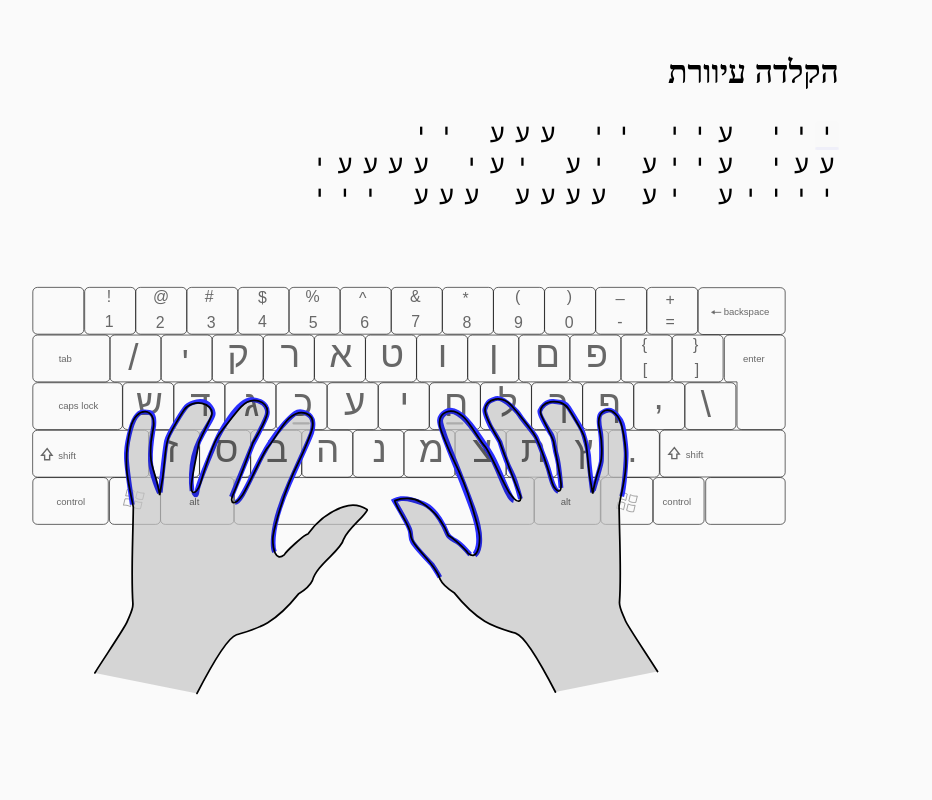
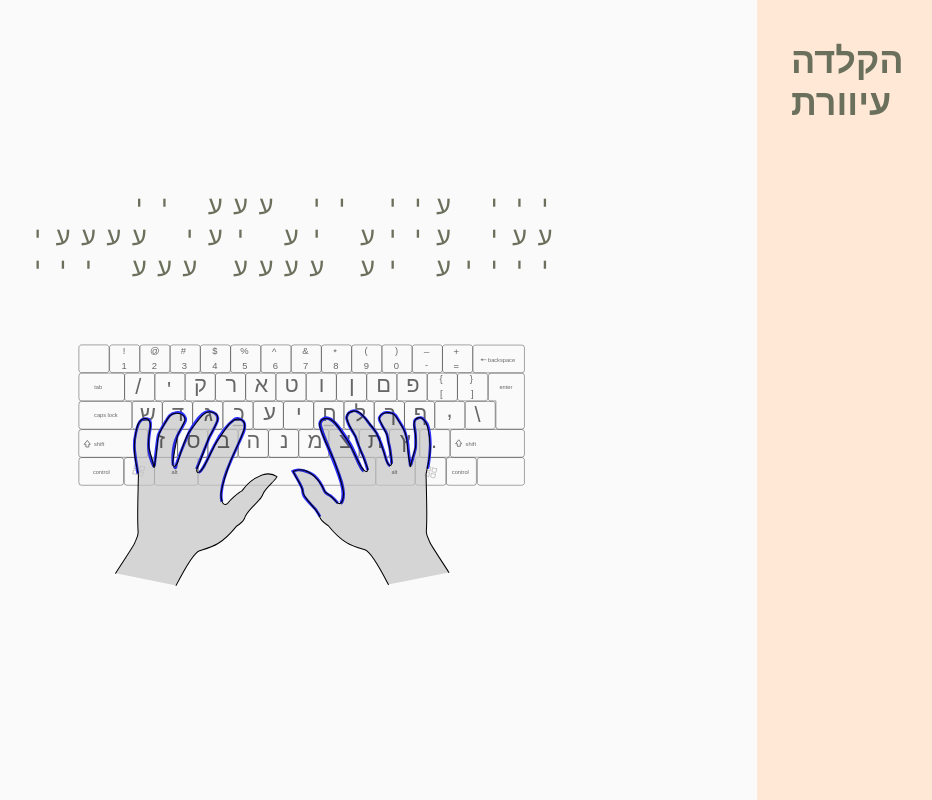
Before and after one commit to dlvhdr/hebrew-touch-typing, a React app: page / in a window 1280 px wide. Shown: the whole page, without its empty margins (249-1181 px from the left). Built offline with nearby package versions, Linux system fonts and the light colour scheme.

Commit message:
sidebar skeleton

```diff
--- a/src/Root/Root.tsx
+++ /dev/null
@@ -1,18 +0,0 @@
-import React, {useMemo} from 'react';
-import HebrewTouchTyping from '../components/HebrewTouchTyping/HebrewTouchTyping';
-
-import './root.scss';
-import {getFullListOfPracticeAndReviewExercises} from '../utils/generateLetterExercises';
-
-const HebrewTouchTypingPage = (): React.ReactElement => {
-  const exercises = useMemo(() => {
-    return getFullListOfPracticeAndReviewExercises();
-  }, []);
-  const exerciseNumber = useMemo(() => {
-    return Math.floor(Math.random() * exercises.length);
-  }, []);
-
-  return <HebrewTouchTyping exercise={exercises[exerciseNumber].text} />;
-};
-
-export default HebrewTouchTypingPage;
--- a/src/Root/root.scss
+++ /dev/null
@@ -1,16 +0,0 @@
-@import '../../public/css/typography.scss';
-
-*,
-*::before,
-*::after {
-  box-sizing: border-box;
-  padding: 0px;
-  margin: 0px;
-}
-
-body {
-  font-family: 'Poppins';
-  font-size: 16px;
-  padding: 48px 15vw;
-  background: #fafafa;
-}
--- a/src/components/HebrewTouchTyping/HebrewTouchTyping.tsx
+++ b/src/components/HebrewTouchTyping/HebrewTouchTyping.tsx
@@ -2,15 +2,18 @@ import React, {KeyboardEvent, useRef, useState} from 'react';
 import {ExerciseText} from '../../utils/generateLetterExercises';
 import ExerciseTextBlock from '../ExerciseTextBlock/ExerciseTextBlock';
 import KeyboardSvg from './keyboard-svg.svg';
+import classNames from 'classnames';
 
 import * as styles from './hebrew-touch-typing.scss';
 
 interface HebrewTouchTypingProps {
   exercise: ExerciseText;
+  className?: string;
 }
 
 const HebrewTouchTyping = ({
   exercise,
+  className,
 }: HebrewTouchTypingProps): React.ReactElement => {
   const text = exercise.join('');
   const inputRef = useRef<HTMLInputElement | null>(null);
@@ -25,8 +28,7 @@ const HebrewTouchTyping = ({
   };
 
   return (
-    <div className={styles.root}>
-      <h1>הקלדה עיוורת</h1>
+    <div className={classNames(styles.root, className)}>
       <input
         aria-hidden="true"
         data-testid="input"
--- a/src/components/Letter/Letter.tsx
+++ b/src/components/Letter/Letter.tsx
@@ -19,11 +19,11 @@ const Letter: React.FC<LetterProps> = ({letter, state}: LetterProps) => {
   const activeClassName = useMemo(() => {
     switch (state) {
       case LetterState.CURRENT_LETTER:
-        return 'current-letter';
+        return 'currentLetter';
       case LetterState.CORRECT:
-        return 'correct-letter';
+        return 'correctLetter';
       case LetterState.INCORRECT:
-        return 'incorrect-letter';
+        return 'incorrectLetter';
       default:
         return undefined;
     }
--- /dev/null
+++ b/src/components/Root/Root.tsx
@@ -0,0 +1,27 @@
+import React, {useMemo} from 'react';
+import HebrewTouchTyping from '../HebrewTouchTyping/HebrewTouchTyping';
+import {getFullListOfPracticeAndReviewExercises} from '../../utils/generateLetterExercises';
+import SideBar from '../SideBar/SideBar';
+
+import * as styles from './root.scss';
+
+const HebrewTouchTypingPage = (): React.ReactElement => {
+  const exercises = useMemo(() => {
+    return getFullListOfPracticeAndReviewExercises();
+  }, []);
+  const exerciseNumber = useMemo(() => {
+    return Math.floor(Math.random() * exercises.length);
+  }, []);
+
+  return (
+    <div className={styles.root}>
+      <SideBar />
+      <HebrewTouchTyping
+        className={styles.mainContent}
+        exercise={exercises[exerciseNumber].text}
+      />
+    </div>
+  );
+};
+
+export default HebrewTouchTypingPage;
--- /dev/null
+++ b/src/components/Root/root.scss
@@ -0,0 +1,26 @@
+@import '../../../public/css/typography.scss';
+
+*,
+*::before,
+*::after {
+  box-sizing: border-box;
+  padding: 0px;
+  margin: 0px;
+}
+
+body {
+  font-family: 'Arial';
+  font-size: 16px;
+  background: #fafafa;
+  color: #6b705c;
+}
+
+.root {
+  display: flex;
+  flex-direction: row-reverse;
+  gap: 200px;
+}
+
+.main-content {
+  flex-grow: 1;
+}
--- /dev/null
+++ b/src/components/SideBar/SideBar.tsx
@@ -0,0 +1,13 @@
+import React from 'react';
+
+import * as styles from './side-bar.scss';
+
+const SideBar: React.FC = () => {
+  return (
+    <div className={styles.root}>
+      <h1>הקלדה עיוורת</h1>
+    </div>
+  );
+};
+
+export default SideBar;
--- /dev/null
+++ b/src/components/SideBar/side-bar.scss
@@ -0,0 +1,13 @@
+.root {
+  width: 274px;
+  height: 100vh;
+  padding: 40px 34px;
+  background: #ffe8d6;
+  display: flex;
+  flex-direction: column;
+  align-items: center;
+}
+
+h1 {
+  font-size: 36px;
+}
--- a/src/index.tsx
+++ b/src/index.tsx
@@ -1,5 +1,5 @@
 import React from 'react';
 import ReactDOM from 'react-dom';
-import Root from './Root/Root';
+import Root from './components/Root/Root';
 
 ReactDOM.render(<Root />, document.getElementById('root'));
```
